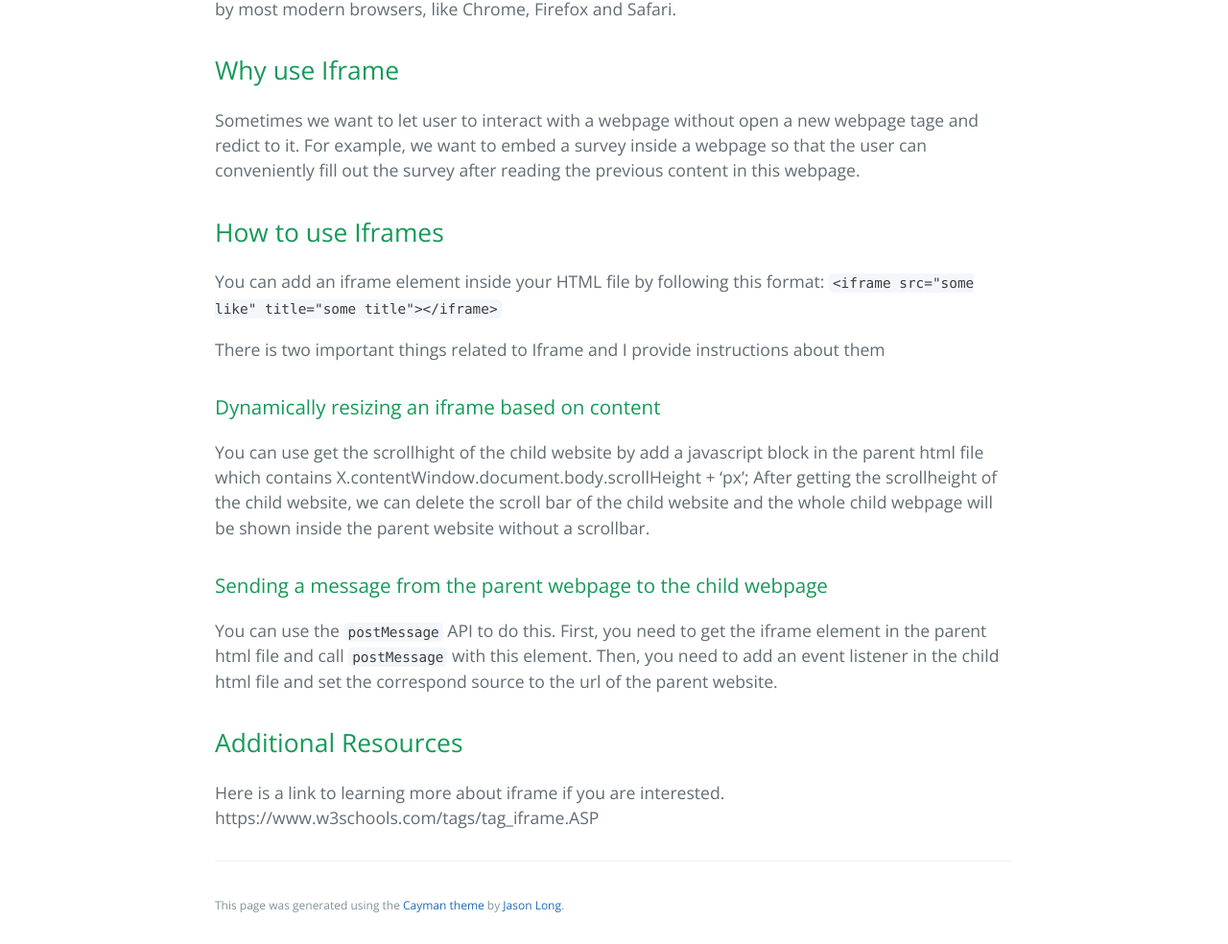
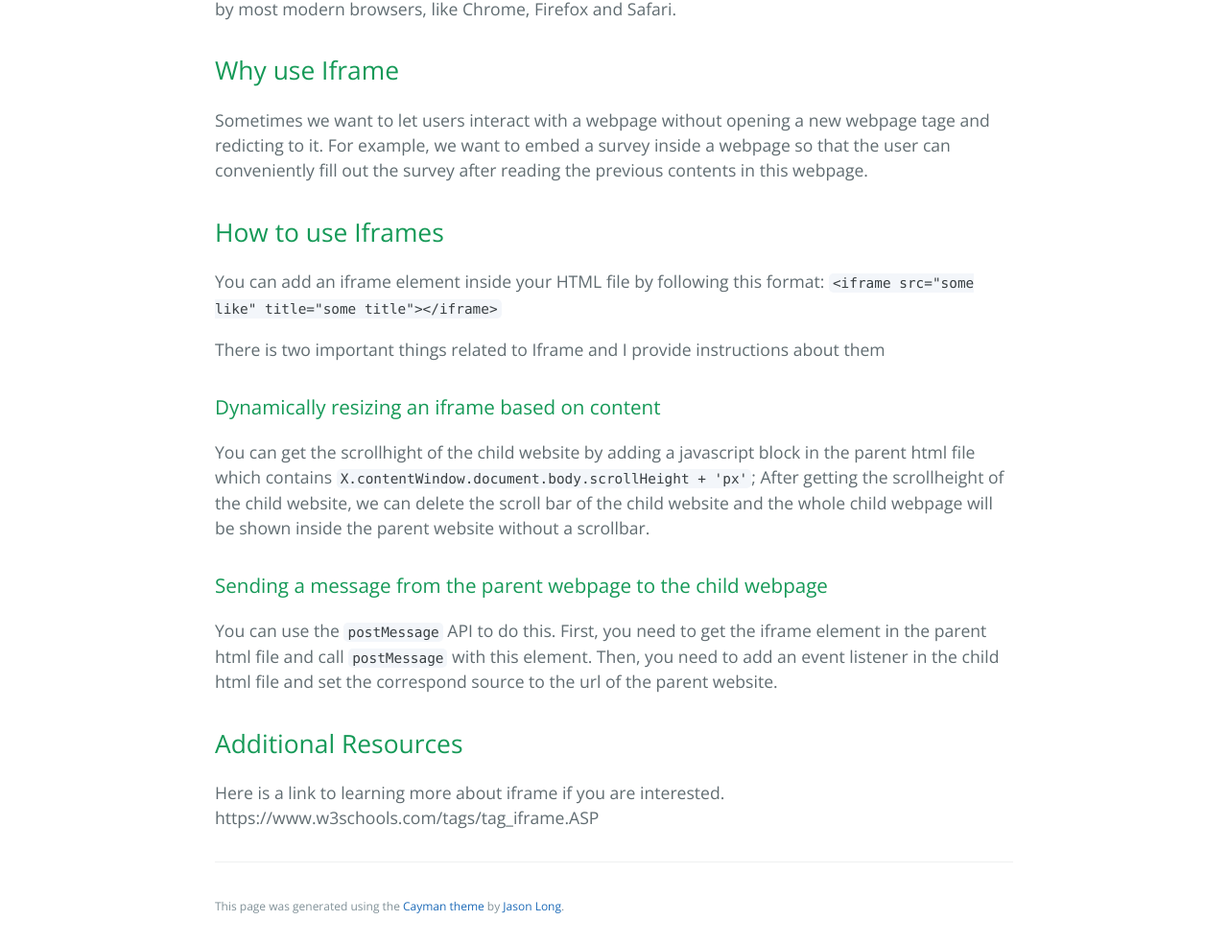
Before and after one commit to learning-software-engineering/learning-software-engineering.github.io, a Jekyll site: the page built from Topics/Tech_Stacks/Iframe.md, in a window 1280 px wide. Shown: the part 510-1494 px from the top of the page at 96% size. Built offline with Jekyll 4.4.1, drawn with Linux system fonts in a browser that asks for light colours; our own code applies the rules of GitHub Pages for plain Markdown files.

Commit message:
Update Iframe.md

```diff
--- a/Topics/Tech_Stacks/Iframe.md
+++ b/Topics/Tech_Stacks/Iframe.md
@@ -5,7 +5,7 @@
 An iframe is an HTML element used to embed a child website within a parent website. It is supported by most modern browsers, like Chrome, Firefox and Safari.
 
 ## Why use Iframe
-Sometimes we want to let user to interact with a webpage without open a new webpage tage and redict to it. For example, we want to embed a survey inside a webpage so that the user can conveniently fill out the survey after reading the previous content in this webpage.
+Sometimes we want to let users interact with a webpage without opening a new webpage tage and redicting to it. For example, we want to embed a survey inside a webpage so that the user can conveniently fill out the survey after reading the previous contents in this webpage.
 
 ## How to use Iframes
 You can add an iframe element inside your HTML file by following this format:
@@ -14,7 +14,7 @@ You can add an iframe element inside your HTML file by following this format:
 There is two important things related to Iframe and I provide instructions about them
 
 ### Dynamically resizing an iframe based on content
-You can use get the scrollhight of the child website by add a javascript block in the parent html file which contains X.contentWindow.document.body.scrollHeight + 'px';
+You can get the scrollhight of the child website by adding a javascript block in the parent html file which contains `X.contentWindow.document.body.scrollHeight + 'px'`;
 After getting the scrollheight of the child website, we can delete the scroll bar of the child website and the whole child webpage will be shown inside the parent website without a scrollbar.
 
 ### Sending a message from the parent webpage to the child webpage
```
